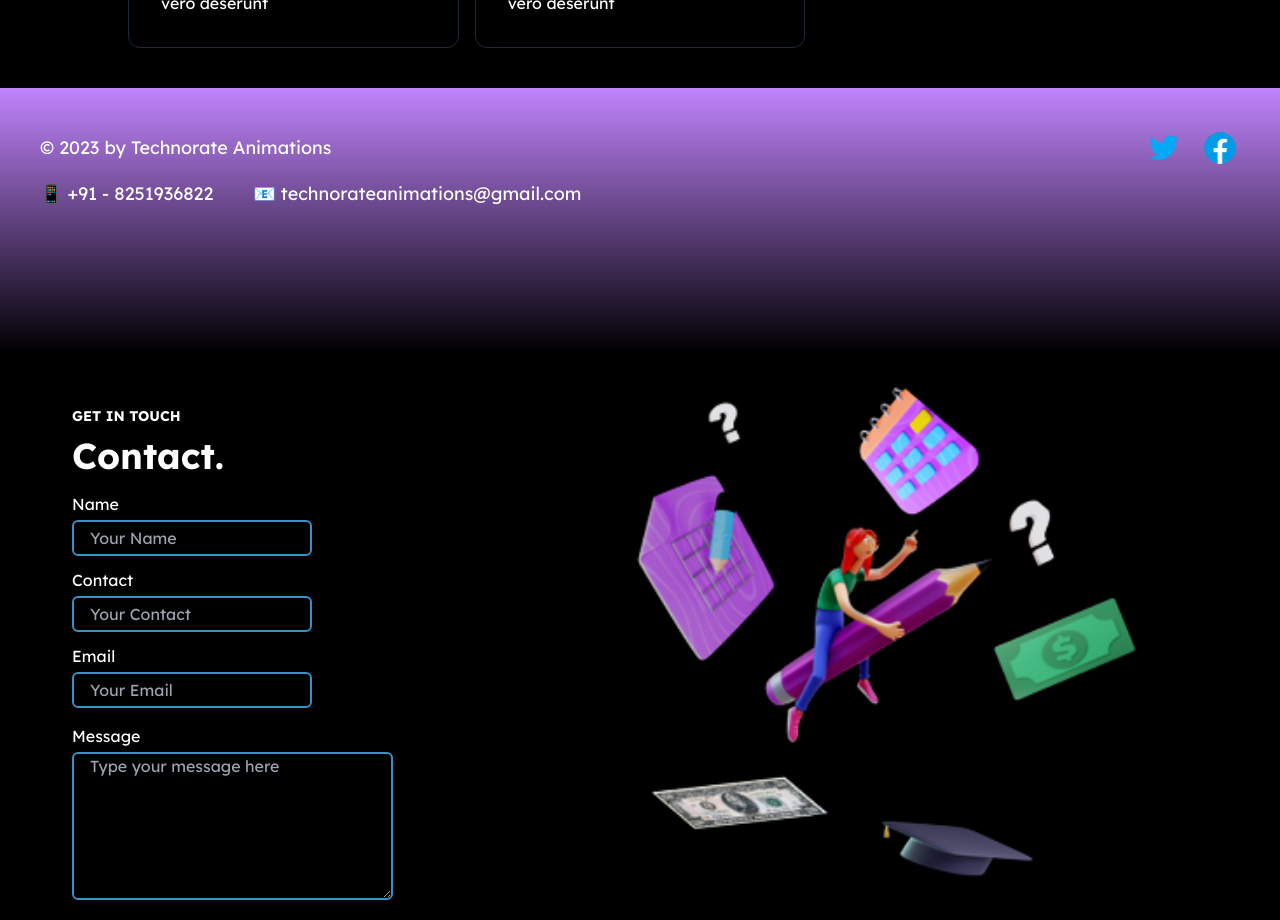
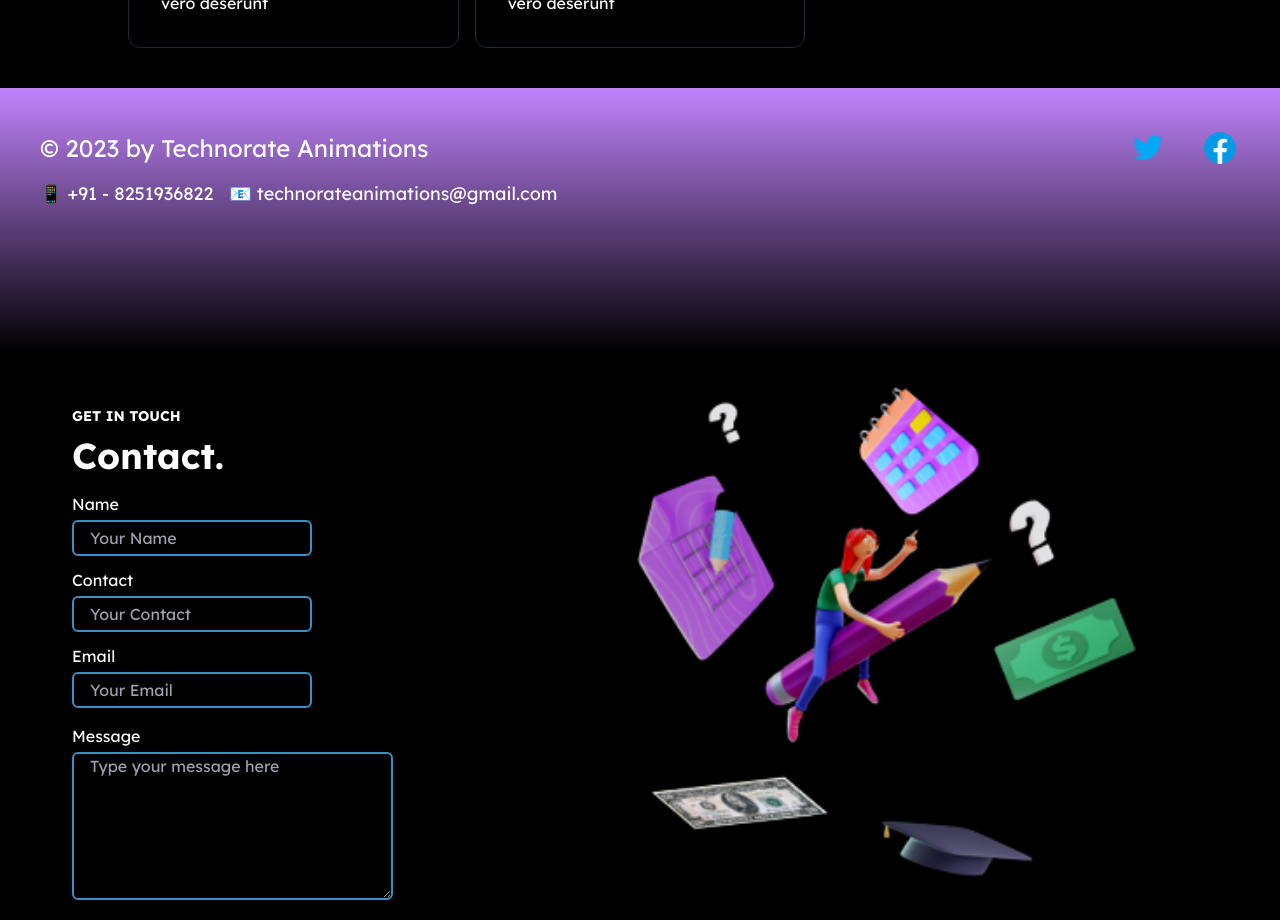
Before and after one commit to RiyaB2202/techno-animates, a Next.js app: page / in a window 1280 px wide. Shown: the part 3440-4360 px from the top of the page. Built offline with nearby package versions, Linux system fonts and the light colour scheme.

Commit message:
footer edit

```diff
--- a/components/Footer.jsx
+++ b/components/Footer.jsx
@@ -6,12 +6,14 @@ function Footer() {
       <div className="container mx-auto">
         <div className="flex justify-between items-center">
           <div>
-            <p>&copy; 2023 by Technorate Animations</p>
+            <p className="animate-fade-in text-2xl">
+              &copy; 2023 by Technorate Animations
+            </p>
           </div>
-          <div>
+          <div className="flex space-x-4">
             <a
               href="#"
-              className="hover:text-purple-600 transition-colors duration-300"
+              className="hover:text-purple-600 transition-colors duration-300 transform hover:scale-110"
             >
               <img
                 src="icons8-twitter-48.png"
@@ -21,7 +23,7 @@ function Footer() {
             </a>
             <a
               href="#"
-              className="hover:text-purple-600 transition-colors duration-300"
+              className="hover:text-purple-600 transition-colors duration-300 transform hover:scale-110"
             >
               <img
                 src="icons8-facebook-48.png"
@@ -31,12 +33,9 @@ function Footer() {
             </a>
           </div>
         </div>
-        <div className="flex  ">
-          <p className="mt-3">&#128241; +91 - 8251936822</p>
-
-          <p className="mt-3 ml-10 ">
-            &#128231; technorateanimations@gmail.com
-          </p>
+        <div className="flex mt-3 space-x-4">
+          <p className="animate-fade-in">&#128241; +91 - 8251936822</p>
+          <p className="animate-fade-in">&#128231; technorateanimations@gmail.com</p>
         </div>
       </div>
     </footer>
```
